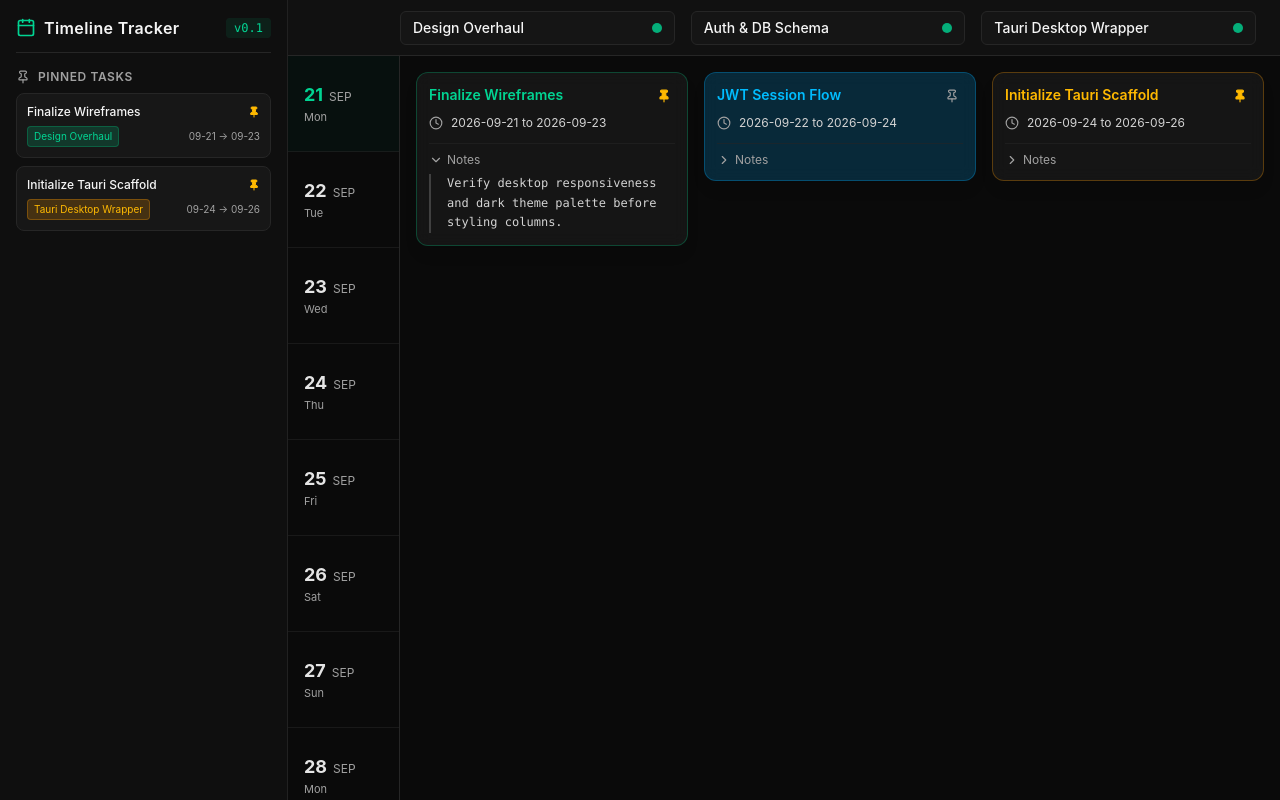
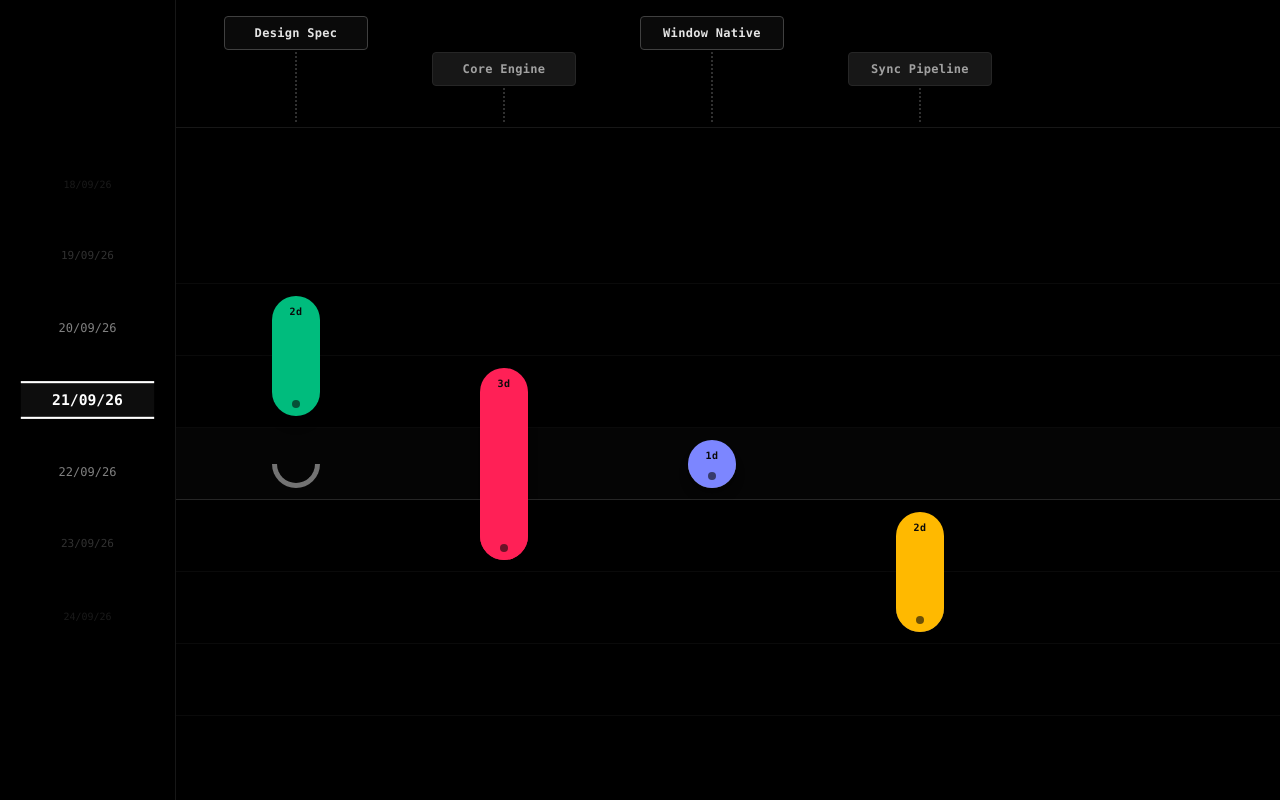
Before and after one commit to parixit73-cellshot/Consistency-Tracker, a React (Vite) app: page / in a window 1280 px wide. Built offline with nearby package versions, Linux system fonts and the light colour scheme.

Commit message:
feat(ui): add 7-day scale ribbon, staggered headers, and outward target cradle

```diff
--- a/src/App.jsx
+++ b/src/App.jsx
@@ -1,217 +1,224 @@
-import React, { useState } from 'react';
-import {
-  Pin,
-  Calendar,
-  ChevronDown,
-  ChevronRight,
-  Plus,
-  Clock,
-  CheckCircle2,
-  AlertCircle
-} from 'lucide-react';
+import React from 'react';
 
-const INITIAL_PROJECTS = [
-  { id: 'p1', name: 'Design Overhaul', color: 'bg-emerald-500/20 text-emerald-400 border-emerald-500/30' },
-  { id: 'p2', name: 'Auth & DB Schema', color: 'bg-sky-500/20 text-sky-400 border-sky-500/30' },
-  { id: 'p3', name: 'Tauri Desktop Wrapper', color: 'bg-amber-500/20 text-amber-400 border-amber-500/30' }
+// Static UI Configuration (Single Source of Truth for Alignment)
+const ROW_HEIGHT = 72; // Exact row height in pixels
+const TRACKER_WIDTH = 48; // Base circle diameter in pixels
+const COLUMN_WIDTH = 144; // Column width in pixels
+
+// Pure Static Presentation Data
+const DATES = [
+  { offset: -3, formatted: '18/09/26' },
+  { offset: -2, formatted: '19/09/26' },
+  { offset: -1, formatted: '20/09/26' },
+  { offset: 0, formatted: '21/09/26', isToday: true },
+  { offset: 1, formatted: '22/09/26' },
+  { offset: 2, formatted: '23/09/26' },
+  { offset: 3, formatted: '24/09/26' }
 ];
 
-const INITIAL_TASKS = [
+const STATIC_TRACKS = [
   {
-    id: 't1',
-    projectId: 'p1',
-    title: 'Finalize Wireframes',
-    startDate: '2026-09-21',
-    endDate: '2026-09-23',
-    pinned: true,
-    notes: 'Verify desktop responsiveness and dark theme palette before styling columns.',
-    status: 'in-progress'
+    id: 'track-1',
+    title: 'Design Spec',
+    startOffset: -2,
+    spanDays: 2, // Ends on day 0 (Today)
+    targetOffset: 0, // Target was today -> On Schedule
+    color: 'bg-emerald-500 text-neutral-950',
+    isDelayed: false
   },
   {
-    id: 't2',
-    projectId: 'p2',
-    title: 'JWT Session Flow',
-    startDate: '2026-09-22',
-    endDate: '2026-09-24',
-    pinned: false,
-    notes: 'Check token storage strategy within local SQLite DB.',
-    status: 'pending'
+    id: 'track-2',
+    title: 'Core Engine',
+    startOffset: -1,
+    spanDays: 3, // Spans to day 2
+    targetOffset: 1, // Target was day 1 -> Overdue/Delayed
+    color: 'bg-rose-500 text-neutral-950',
+    isDelayed: true
   },
   {
-    id: 't3',
-    projectId: 'p3',
-    title: 'Initialize Tauri Scaffold',
-    startDate: '2026-09-24',
-    endDate: '2026-09-26',
-    pinned: true,
-    notes: 'Audit Rust dependencies and test window framing.',
-    status: 'pending'
+    id: 'track-3',
+    title: 'Window Native',
+    startOffset: 0,
+    spanDays: 1, // 1 day = Perfect Circle
+    targetOffset: 0,
+    color: 'bg-indigo-400 text-neutral-950',
+    isDelayed: false
+  },
+  {
+    id: 'track-4',
+    title: 'Sync Pipeline',
+    startOffset: 1,
+    spanDays: 2,
+    targetOffset: 2,
+    color: 'bg-amber-400 text-neutral-950',
+    isDelayed: false
   }
 ];
 
-// Generate a two-week date window
-const generateDates = () => {
-  const dates = [];
-  const base = new Date(2026, 8, 21); // Sept 21, 2026
-  for (let i = 0; i < 12; i++) {
-    const d = new Date(base);
-    d.setDate(base.getDate() + i);
-    dates.push({
-      iso: d.toISOString().split('T')[0],
-      dayName: d.toLocaleDateString('en-US', { weekday: 'short' }),
-      dayNum: d.getDate(),
-      month: d.toLocaleDateString('en-US', { month: 'short' }),
-      isToday: i === 0
-    });
-  }
-  return dates;
-};
-
 export default function App() {
-  const [tasks, setTasks] = useState(INITIAL_TASKS);
-  const [projects] = useState(INITIAL_PROJECTS);
-  const [expandedNotes, setExpandedNotes] = useState({ t1: true });
-  const dates = generateDates();
-
-  const togglePin = (taskId) => {
-    setTasks(prev => prev.map(t => t.id === taskId ? { ...t, pinned: !t.pinned } : t));
-  };
-
-  const toggleNotes = (taskId) => {
-    setExpandedNotes(prev => ({ ...prev, [taskId]: !prev[taskId] }));
-  };
+  const pastDaysVisible = 3; // Center offset reference (index 3 is offset 0)
 
   return (
-    <div className="flex h-screen w-screen bg-neutral-950 text-neutral-100 font-sans select-none overflow-hidden">
-      {/* Sidebar: Pinned & High Priority */}
-      <aside className="w-72 border-r border-neutral-800/80 bg-neutral-900/40 p-4 flex flex-col gap-4 flex-shrink-0">
-        <div className="flex items-center justify-between border-b border-neutral-800 pb-3">
-          <div className="flex items-center gap-2 font-semibold tracking-wide">
-            <Calendar className="w-5 h-5 text-emerald-400" />
-            <span>Timeline Tracker</span>
-          </div>
-          <span className="text-xs px-2 py-0.5 rounded bg-emerald-500/10 text-emerald-400 font-mono">v0.1</span>
-        </div>
+    <div className="flex h-screen w-screen bg-black text-white font-mono select-none overflow-hidden">
 
-        <div>
-          <div className="flex items-center gap-2 text-xs font-semibold uppercase tracking-wider text-neutral-400 mb-2">
-            <Pin className="w-3.5 h-3.5" />
-            <span>Pinned Tasks</span>
-          </div>
-          <div className="flex flex-col gap-2">
-            {tasks.filter(t => t.pinned).map(task => {
-              const project = projects.find(p => p.id === task.projectId);
+      {/* ========================================================= */}
+      {/* 1. LEFT PANEL: Date Ribbon (Strict 7-Day Window)          */}
+      {/* ========================================================= */}
+      <aside className="w-44 h-full border-r border-neutral-900 flex flex-col justify-center px-6 shrink-0 bg-black z-20">
+        <div className="flex flex-col">
+          {DATES.map((d) => {
+            const distance = Math.abs(d.offset);
+
+            // Typographic scale down relative to distance from center (offset 0)
+            const typographyClasses = d.isToday
+              ? 'text-sm font-bold text-white scale-105 border-y-2 border-white bg-white/5 px-2'
+              : distance === 1
+              ? 'text-xs font-medium text-neutral-400 opacity-80 px-2'
+              : distance === 2
+              ? 'text-[11px] font-normal text-neutral-600 opacity-60 px-2'
+              : 'text-[10px] font-light text-neutral-700 opacity-40 px-2';
+
             return (
-                <div key={task.id} className="p-2.5 rounded-lg bg-neutral-900 border border-neutral-800 flex flex-col gap-1.5">
-                  <div className="flex items-center justify-between">
-                    <span className="text-xs font-medium truncate">{task.title}</span>
-                    <button onClick={() => togglePin(task.id)} className="text-amber-400 hover:text-amber-300">
-                      <Pin className="w-3 h-3 fill-current" />
-                    </button>
-                  </div>
-                  <div className="flex items-center justify-between text-[10px] text-neutral-400">
-                    <span className={`px-1.5 py-0.5 rounded border ${project?.color}`}>{project?.name}</span>
-                    <span>{task.startDate.slice(5)} → {task.endDate.slice(5)}</span>
+              <div
+                key={d.offset}
+                style={{ height: `${ROW_HEIGHT}px` }}
+                className="flex items-center"
+              >
+                <div className={`w-full py-1.5 flex items-center justify-center transition-all ${typographyClasses}`}>
+                  <span>{d.formatted}</span>
                 </div>
               </div>
             );
           })}
         </div>
-        </div>
       </aside>
 
-      {/* Main Timeline Grid */}
-      <main className="flex-1 flex flex-col overflow-hidden">
-        {/* Project Header Bar */}
-        <div className="h-14 border-b border-neutral-800 bg-neutral-900/60 flex items-center pl-28 pr-6">
-          <div className="grid grid-cols-3 w-full gap-4">
-            {projects.map(proj => (
-              <div key={proj.id} className="flex items-center justify-between px-3 py-1.5 rounded-md border border-neutral-800 bg-neutral-900/80">
-                <span className="text-sm font-medium">{proj.name}</span>
-                <span className="w-2.5 h-2.5 rounded-full bg-emerald-400/80"></span>
+      {/* ========================================================= */}
+      {/* 2. MAIN CANVAS: Staggered Headers & Vertical Tracks        */}
+      {/* ========================================================= */}
+      <main className="flex-1 h-full flex flex-col overflow-x-auto overflow-y-hidden bg-black relative">
+
+        {/* TOP HEADER: Staggered Badges (Odd / Even Elevation) */}
+        <div className="h-32 pt-3 px-12 border-b border-neutral-900 flex items-start shrink-0 min-w-max">
+          <div className="flex gap-16">
+            {STATIC_TRACKS.map((track, idx) => {
+              const isEven = idx % 2 === 0;
+
+              return (
+                <div
+                  key={track.id}
+                  style={{ width: `${COLUMN_WIDTH}px` }}
+                  className="flex flex-col items-center relative"
+                >
+                  {/* Alternating Box Elevation */}
+                  <div
+                    className={`w-full px-3 py-2 border rounded text-xs font-bold text-center tracking-wide ${
+                      isEven
+                        ? 'translate-y-1 border-neutral-700 bg-neutral-950 text-neutral-200'
+                        : 'translate-y-10 border-neutral-800 bg-neutral-900 text-neutral-400'
+                    }`}
+                  >
+                    <div className="truncate">{track.title}</div>
                   </div>
-            ))}
+
+                  {/* Drop-line Umbilical to Column Track Spine */}
+                  <svg
+                    className="w-full absolute left-0 pointer-events-none"
+                    style={{
+                      top: isEven ? '40px' : '76px',
+                      height: isEven ? '72px' : '36px'
+                    }}
+                  >
+                    <line
+                      x1="50%"
+                      y1="0"
+                      x2="50%"
+                      y2="100%"
+                      stroke="#404040"
+                      strokeWidth="1.5"
+                      strokeDasharray="2 2"
+                    />
+                  </svg>
+                </div>
+              );
+            })}
           </div>
         </div>
 
-        {/* Scrollable Timeline Canvas */}
-        <div className="flex-1 overflow-y-auto overflow-x-hidden">
-          <div className="relative flex min-h-full">
-            {/* Vertical Dates Column */}
-            <div className="w-28 flex flex-col border-r border-neutral-800 bg-neutral-950/80 sticky left-0 z-20">
-              {dates.map(date => (
+        {/* TRACKS CANVAS: Synchronized with the 7-Day Window */}
+        <div className="flex-1 px-12 relative flex items-center min-w-max">
+
+          {/* Subtle Horizontal Date Reference Wires */}
+          <div className="absolute inset-0 flex flex-col justify-center pointer-events-none">
+            {DATES.map((d) => (
               <div
-                  key={date.iso}
-                  className={`h-24 flex flex-col justify-center px-4 border-b border-neutral-800/60 ${
-                    date.isToday ? 'bg-emerald-950/20' : ''
+                key={d.offset}
+                style={{ height: `${ROW_HEIGHT}px` }}
+                className={`w-full border-b ${
+                  d.isToday ? 'border-neutral-800 bg-white/[0.02]' : 'border-neutral-950'
                 }`}
-                >
-                  <div className="flex items-baseline gap-1.5">
-                    <span className={`text-lg font-bold ${date.isToday ? 'text-emerald-400' : 'text-neutral-200'}`}>
-                      {date.dayNum}
-                    </span>
-                    <span className="text-xs uppercase text-neutral-400">{date.month}</span>
-                  </div>
-                  <span className="text-[11px] text-neutral-400">{date.dayName}</span>
-                </div>
+              />
             ))}
           </div>
 
-            {/* Columns & Task Cards */}
-            <div className="flex-1 grid grid-cols-3 gap-4 p-4 relative">
-              {projects.map(project => {
-                const projectTasks = tasks.filter(t => t.projectId === project.id);
-                return (
-                  <div key={project.id} className="relative flex flex-col gap-3">
-                    {projectTasks.map(task => {
-                      const isExpanded = !!expandedNotes[task.id];
+          {/* Vertical Track Columns */}
+          <div className="flex gap-16 relative z-10">
+            {STATIC_TRACKS.map((track) => {
+              const visualStartIndex = pastDaysVisible + track.startOffset;
+              const isCircle = track.spanDays <= 1;
+              const topOffset = visualStartIndex * ROW_HEIGHT + (ROW_HEIGHT - TRACKER_WIDTH) / 2;
+
+              const shapeHeight = isCircle
+                ? TRACKER_WIDTH
+                : TRACKER_WIDTH + (track.spanDays - 1) * ROW_HEIGHT;
+
+              // Anticipated Deadline Target Ring Position
+              const targetVisualIndex = pastDaysVisible + track.targetOffset;
+              const targetTopOffset = targetVisualIndex * ROW_HEIGHT + (ROW_HEIGHT - TRACKER_WIDTH) / 2;
+
               return (
                 <div
-                          key={task.id}
-                          className={`rounded-xl border p-3 bg-neutral-900/90 shadow-lg backdrop-blur flex flex-col gap-2 transition-all ${project.color}`}
+                  key={track.id}
+                  style={{
+                    width: `${COLUMN_WIDTH}px`,
+                    height: `${ROW_HEIGHT * 7}px`
+                  }}
+                  className="relative flex justify-center"
                 >
-                          <div className="flex items-start justify-between gap-2">
-                            <span className="font-semibold text-sm leading-snug">{task.title}</span>
-                            <div className="flex items-center gap-1">
-                              <button
-                                onClick={() => togglePin(task.id)}
-                                className="p-1 text-neutral-400 hover:text-amber-400 transition-colors"
+                  {/* Anticipated Target Cradle (Catches the circle upon arrival) */}
+                  <div
+                    style={{
+                      top: `${targetTopOffset + TRACKER_WIDTH / 2}px`,
+                      width: `${TRACKER_WIDTH}px`,
+                      height: `${TRACKER_WIDTH / 2}px`
+                    }}
+                    className={`absolute rounded-b-full border-b-[5px] border-x-[5px] border-t-0 pointer-events-none transition-colors ${
+                      track.isDelayed ? 'border-rose-500' : 'border-neutral-500'
+                    }`}
+                  />
+
+                  {/* The Solid Morphing Shape (Circle or Stadium Pill) */}
+                  <div
+                    style={{
+                      top: `${topOffset}px`,
+                      height: `${shapeHeight}px`,
+                      width: `${TRACKER_WIDTH}px`
+                    }}
+                    className={`absolute rounded-full flex flex-col items-center justify-between p-2 shadow-lg ${track.color}`}
                   >
-                                <Pin className={`w-3.5 h-3.5 ${task.pinned ? 'fill-amber-400 text-amber-400' : ''}`} />
-                              </button>
-                            </div>
-                          </div>
-
-                          <div className="flex items-center gap-2 text-xs text-neutral-300">
-                            <Clock className="w-3.5 h-3.5 text-neutral-400" />
-                            <span>{task.startDate} to {task.endDate}</span>
-                          </div>
-
-                          {/* Collapsible Notes Area */}
-                          <div className="border-t border-neutral-800/60 pt-2 mt-1">
-                            <button
-                              onClick={() => toggleNotes(task.id)}
-                              className="flex items-center gap-1 text-xs text-neutral-400 hover:text-neutral-200"
-                            >
-                              {isExpanded ? <ChevronDown className="w-3.5 h-3.5" /> : <ChevronRight className="w-3.5 h-3.5" />}
-                              <span>Notes</span>
-                            </button>
-                            {isExpanded && (
-                              <p className="text-xs text-neutral-300 mt-1.5 pl-4 border-l-2 border-neutral-700 leading-relaxed font-mono">
-                                {task.notes}
-                              </p>
-                            )}
+                    <span className="text-[10px] font-bold tracking-wider">
+                      {track.spanDays}d
+                    </span>
+                    <div className="w-2 h-2 rounded-full bg-neutral-950/60" />
                   </div>
                 </div>
               );
             })}
           </div>
-                );
-              })}
-            </div>
-          </div>
+
         </div>
       </main>
+
     </div>
   );
 }
```
Lines whose indentation alone changed are shown as unchanged.
